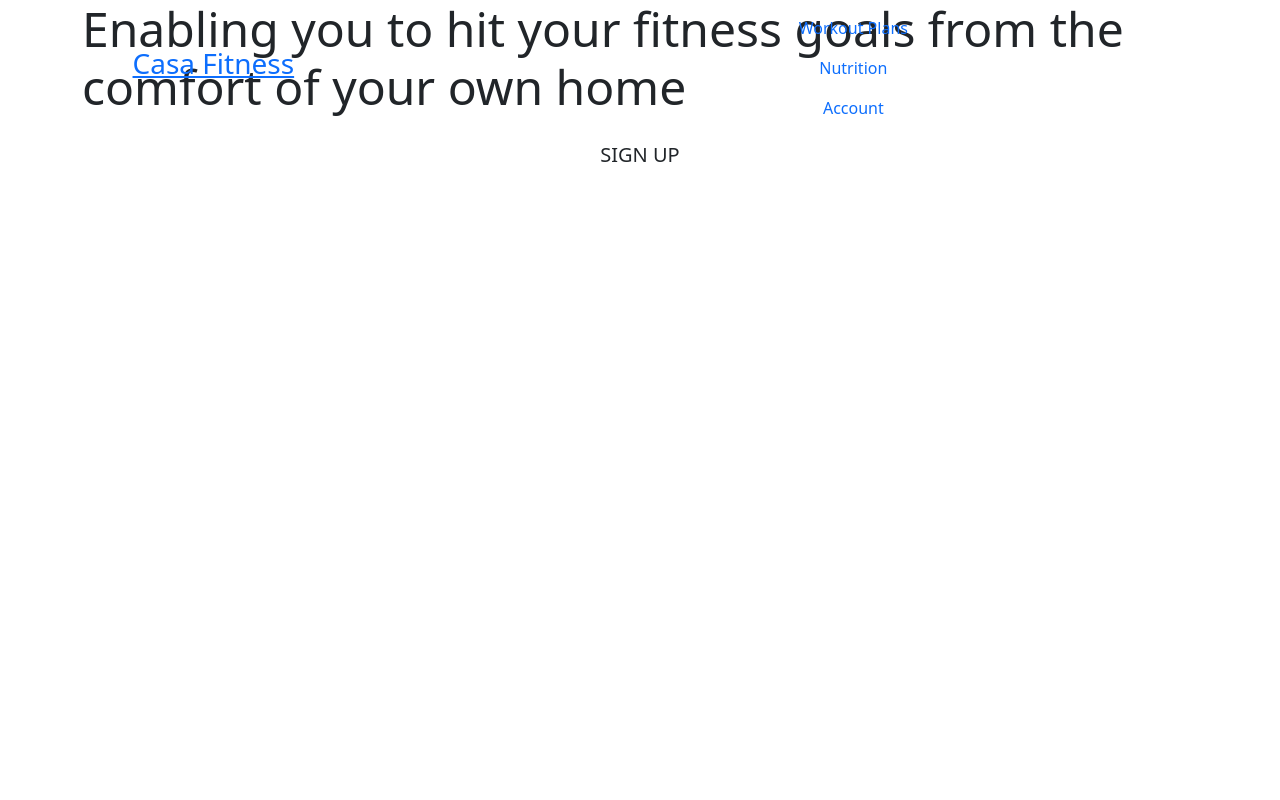
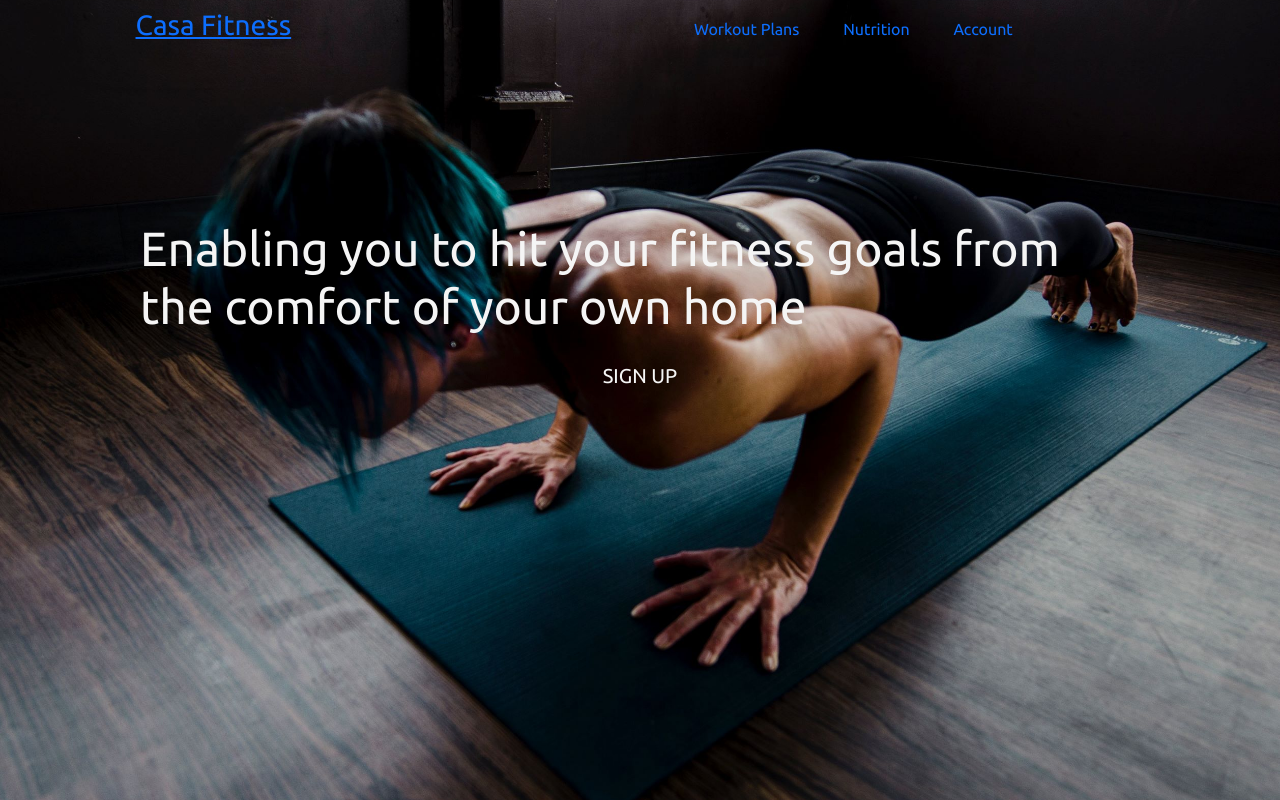
Before and after one commit to MarcJPH/Milestone-Project-4, a Django app: page / in a window 1280 px wide. Run offline with Django 3.2, Linux system fonts and the light colour scheme; some libraries are stand-ins or nearby versions.

Commit message:
Updated home page styling

```diff
--- a/fitness_app/settings.py
+++ b/fitness_app/settings.py
@@ -148,6 +148,10 @@ USE_TZ = True
 # https://docs.djangoproject.com/en/3.2/howto/static-files/
 
 STATIC_URL = '/static/'
+STATICFILES_DIRS = (os.path.join(BASE_DIR, 'static'),)
+
+MEDIA_URL = '/media/'
+MEDIA_ROOT = os.path.join(BASE_DIR, 'media')
 
 # Default primary key field type
 # https://docs.djangoproject.com/en/3.2/ref/settings/#default-auto-field
--- a/fitness_app/urls.py
+++ b/fitness_app/urls.py
@@ -15,9 +15,11 @@ Including another URLconf
 """
 from django.contrib import admin
 from django.urls import path, include
+from django.conf import settings
+from django.conf.urls.static import static
 
 urlpatterns = [
     path('admin/', admin.site.urls),
     path('accounts/', include('allauth.urls')),
     path('', include('home.urls')),
-]
+] + static(settings.MEDIA_URL, document_root=settings.MEDIA_ROOT)
--- a/home/templates/home/index.html
+++ b/home/templates/home/index.html
@@ -2,11 +2,11 @@
 {% load static %}
 
 {% block page_header %}
-<div class="container">
-    <div class="row">
-        <div class="col"></div>
+    <div class="container header-container">
+        <div class="row">
+            <div class="col"></div>
+        </div>
     </div>
-</div>
 {% endblock %}
 
 {% block content %}
@@ -16,9 +16,9 @@
                 <h2 class="display-5">
                     Enabling you to hit your fitness goals from the comfort of your own home
                 </h2>
-                    <div class="d-flex justify-content-center homeworkout">
+                    <div class="d-flex justify-content-center">
                         <h4>
-                        <a href="" class="btn btn-lg text-uppercase py-3">Sign Up</a>
+                        <a href="" class="btn btn-lg text-uppercase py-3 sign-up">Sign Up</a>
                     </h4>
                     </div>
             </div>
--- a/static/css/base.css
+++ b/static/css/base.css
@@ -2,7 +2,39 @@ html {
     height: 100%;
 }
 
-.homeworkout {
+body {
     background: url('/media/homepage.jpg') no-repeat center center fixed;
     background-size: cover;
+    height: calc(100vh - 164px);
+    color: whitesmoke;
+    font-family: 'Ubuntu';
 }
+
+.sign-up {
+    color: whitesmoke;
+}
+
+
+/* -------------------------------- Media Queries */
+
+/* Slightly larger container on xl screens */
+@media (min-width: 1200px) {
+    .container {
+      max-width: 80%;
+    }
+  }
+
+  /* fixed top navbar only on medium and up */
+  @media (min-width: 992px) {
+      .fixed-top-desktop-only {
+          position: fixed;
+          top: 0;
+          right: 0;
+          left: 0;
+          z-index: 1030;
+      }
+
+      .header-container {
+          padding-top: 164px;
+      }
+  }
--- a/templates/base.html
+++ b/templates/base.html
@@ -17,6 +17,8 @@
     {% block corecss %}
     <link href="https://cdn.jsdelivr.net/npm/bootstrap@5.1.3/dist/css/bootstrap.min.css" rel="stylesheet"
         integrity="sha384-1BmE4kWBq78iYhFldvKuhfTAU6auU8tT94WrHftjDbrCEXSU1oBoqyl2QvZ6jIW3" crossorigin="anonymous">
+    <link href="https://fonts.googleapis.com/css2?family=Ubuntu&display=swap" rel="stylesheet">
+    <link href="{% static 'css/base.css' %}" rel="stylesheet">
     {% endblock %}
 
     {% block extra_css %}
@@ -33,6 +35,7 @@
         crossorigin="anonymous"></script>
     <script src="https://kit.fontawesome.com/67378042b8.js" crossorigin="anonymous"></script>
     <script src="https://js.stripe.com/v3/"></script>
+    <script src="https://kit.fontawesome.com/67378042b8.js" crossorigin="anonymous"></script>
     {% endblock %}
 
     {% block extra_js %}
@@ -52,7 +55,7 @@
             </div>
             <div class="col-12 col-lg-8 my-auto py-1 py-lg-0 justify-content-end">
                 <ul class="list-inline list-unstyled text-center text-lg-right my-0">
-                    <li class="list-inine-item dropdown">
+                    <li class="list-inline-item dropdown">
                         <a class="nav-link" href="#" id="workouts" data-toggle="dropdown" aria-haspopup="true"
                             aria-expanded="false">
                             <div class="text-center">
@@ -65,7 +68,7 @@
                             <a href="" class="dropdown-item">Weight Training</a>
                         </div>
                     </li>
-                    <li class="list-inine-item dropdown">
+                    <li class="list-inline-item dropdown">
                         <a class="nav-link" href="#" id="diet" data-toggle="dropdown" aria-haspopup="true"
                             aria-expanded="false">
                             <div class="text-center">
@@ -77,7 +80,7 @@
                             <a href="" class="dropdown-item">Pre & Post Workout</a>
                         </div>
                     </li>
-                    <li class="list-inine-item dropdown">
+                    <li class="list-inline-item dropdown">
                         <a class="nav-link" href="#" id="user-options" data-toggle="dropdown" aria-haspopup="true"
                             aria-expanded="false">
                             <div class="text-center">
```
